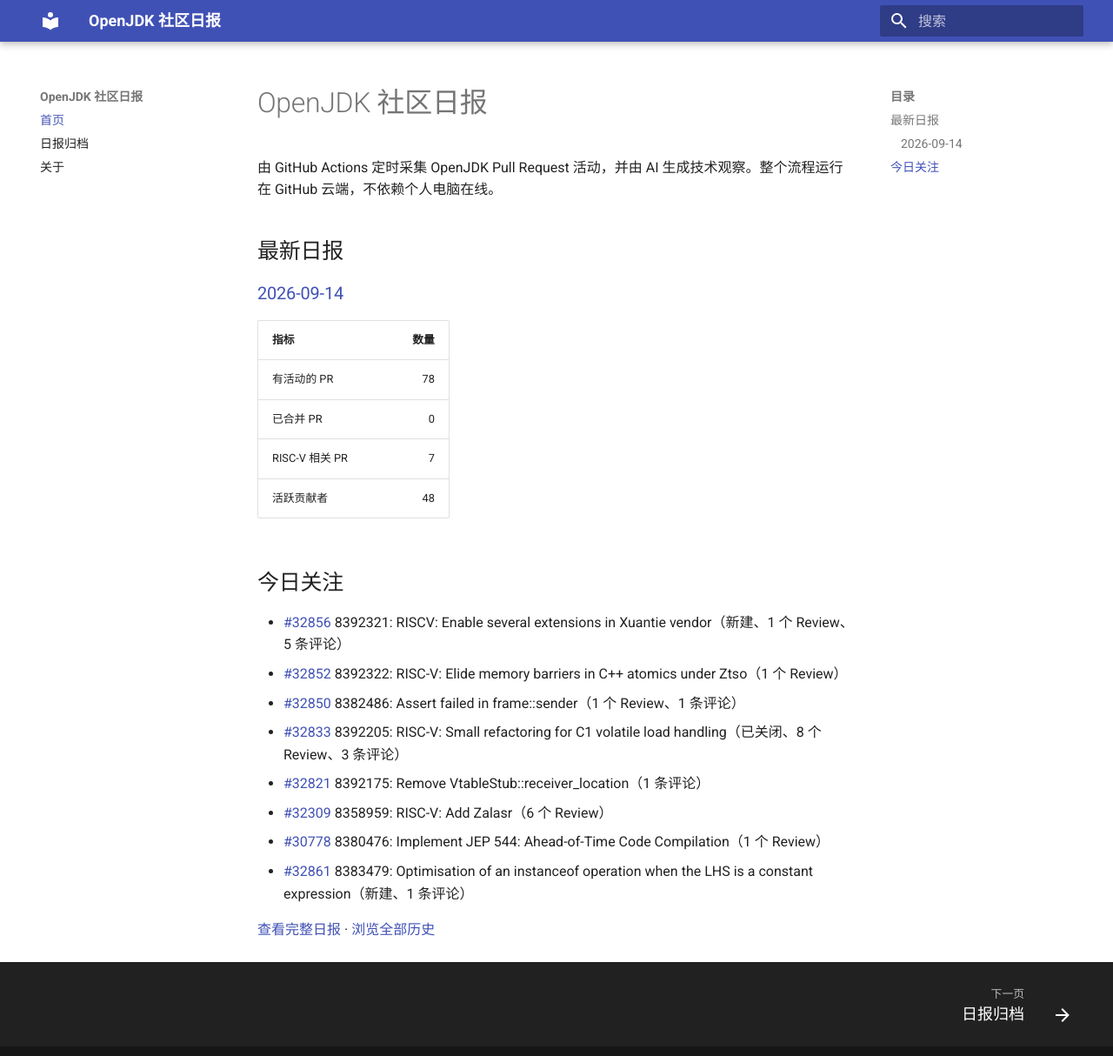
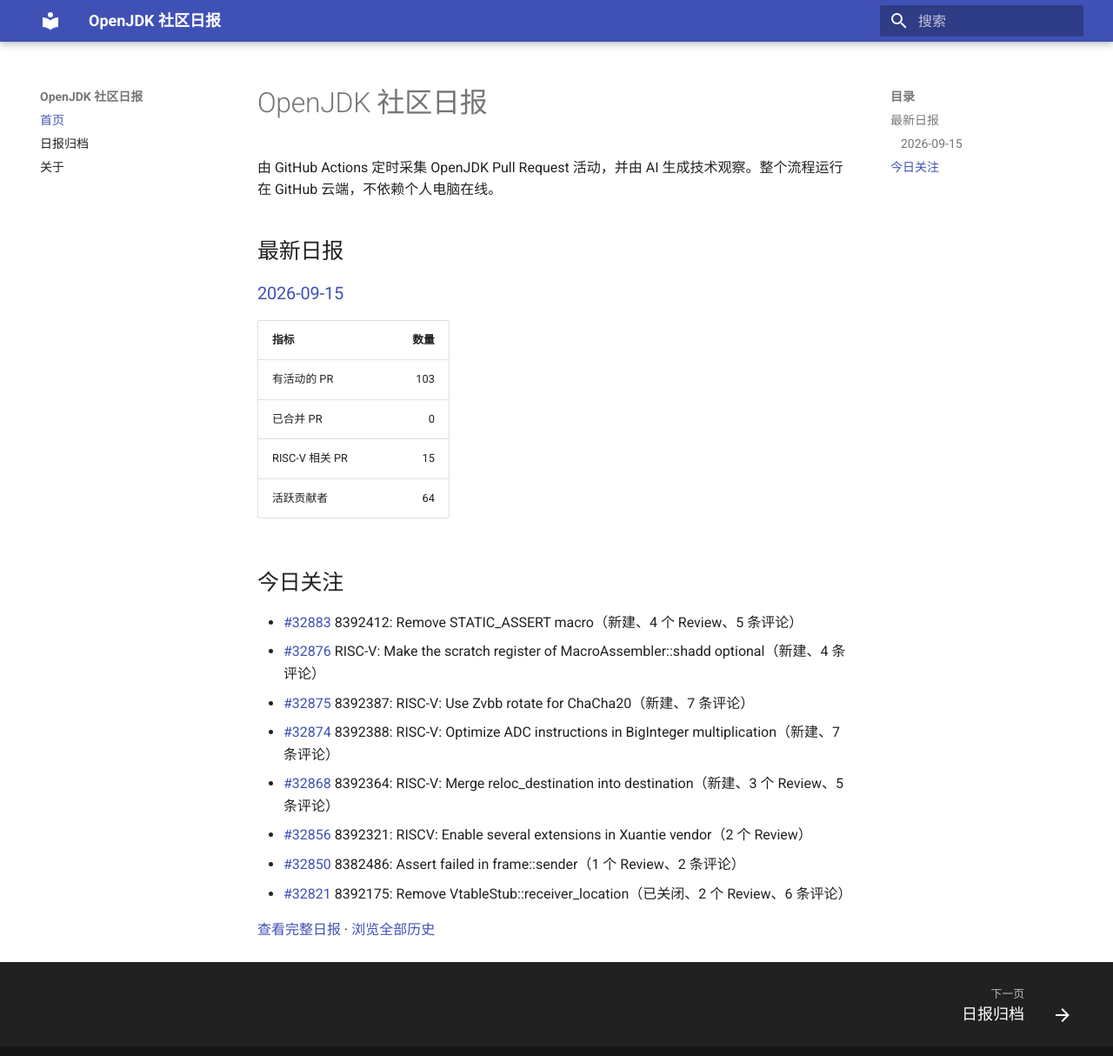
Before and after one commit to DingliZhang/openjdk-daily, an MkDocs documentation site: the page built from docs/index.md, in a window 1280 px wide and 1227 px high. Shown: the top 1214 px of the window at 87% size. Built offline with MkDocs 1.6.1 and Material for MkDocs 9.7.7, drawn with Linux system fonts in a browser that asks for light colours.

Commit message:
report: add OpenJDK daily report

```diff
--- a/docs/index.md
+++ b/docs/index.md
@@ -4,24 +4,24 @@
 
 ## 最新日报
 
-### [2026-09-14](reports/2026/2026-09-14.md)
+### [2026-09-15](reports/2026/2026-09-15.md)
 
 | 指标 | 数量 |
 |---|---:|
-| 有活动的 PR | 78 |
+| 有活动的 PR | 103 |
 | 已合并 PR | 0 |
-| RISC-V 相关 PR | 7 |
-| 活跃贡献者 | 48 |
+| RISC-V 相关 PR | 15 |
+| 活跃贡献者 | 64 |
 
 ## 今日关注
 
-- [#32856](https://github.com/openjdk/jdk/pull/32856) 8392321: RISCV: Enable several extensions in Xuantie vendor（新建、1 个 Review、5 条评论）
-- [#32852](https://github.com/openjdk/jdk/pull/32852) 8392322: RISC-V: Elide memory barriers in C++ atomics under Ztso（1 个 Review）
-- [#32850](https://github.com/openjdk/jdk/pull/32850) 8382486: Assert failed in frame::sender（1 个 Review、1 条评论）
-- [#32833](https://github.com/openjdk/jdk/pull/32833) 8392205: RISC-V: Small refactoring for C1 volatile load handling（已关闭、8 个 Review、3 条评论）
-- [#32821](https://github.com/openjdk/jdk/pull/32821) 8392175: Remove VtableStub::receiver_location（1 条评论）
-- [#32309](https://github.com/openjdk/jdk/pull/32309) 8358959: RISC-V: Add Zalasr（6 个 Review）
-- [#30778](https://github.com/openjdk/jdk/pull/30778) 8380476: Implement JEP 544: Ahead-of-Time Code Compilation（1 个 Review）
-- [#32861](https://github.com/openjdk/jdk/pull/32861) 8383479: Optimisation of an instanceof operation when the LHS is a constant expression（新建、1 条评论）
+- [#32883](https://github.com/openjdk/jdk/pull/32883) 8392412: Remove STATIC_ASSERT macro（新建、4 个 Review、5 条评论）
+- [#32876](https://github.com/openjdk/jdk/pull/32876) RISC-V: Make the scratch register of MacroAssembler::shadd optional（新建、4 条评论）
+- [#32875](https://github.com/openjdk/jdk/pull/32875) 8392387: RISC-V: Use Zvbb rotate for ChaCha20（新建、7 条评论）
+- [#32874](https://github.com/openjdk/jdk/pull/32874) 8392388: RISC-V: Optimize ADC instructions in BigInteger multiplication（新建、7 条评论）
+- [#32868](https://github.com/openjdk/jdk/pull/32868) 8392364: RISC-V: Merge reloc_destination into destination（新建、3 个 Review、5 条评论）
+- [#32856](https://github.com/openjdk/jdk/pull/32856) 8392321: RISCV: Enable several extensions in Xuantie vendor（2 个 Review）
+- [#32850](https://github.com/openjdk/jdk/pull/32850) 8382486: Assert failed in frame::sender（1 个 Review、2 条评论）
+- [#32821](https://github.com/openjdk/jdk/pull/32821) 8392175: Remove VtableStub::receiver_location（已关闭、2 个 Review、6 条评论）
 
-[查看完整日报](reports/2026/2026-09-14.md) · [浏览全部历史](reports/index.md)
+[查看完整日报](reports/2026/2026-09-15.md) · [浏览全部历史](reports/index.md)
```
Also changed, not shown: docs/reports/2026/2026-09-15.md (added, +229 -0 lines), docs/reports/index.md (+2 -1 lines), 2 other files.
